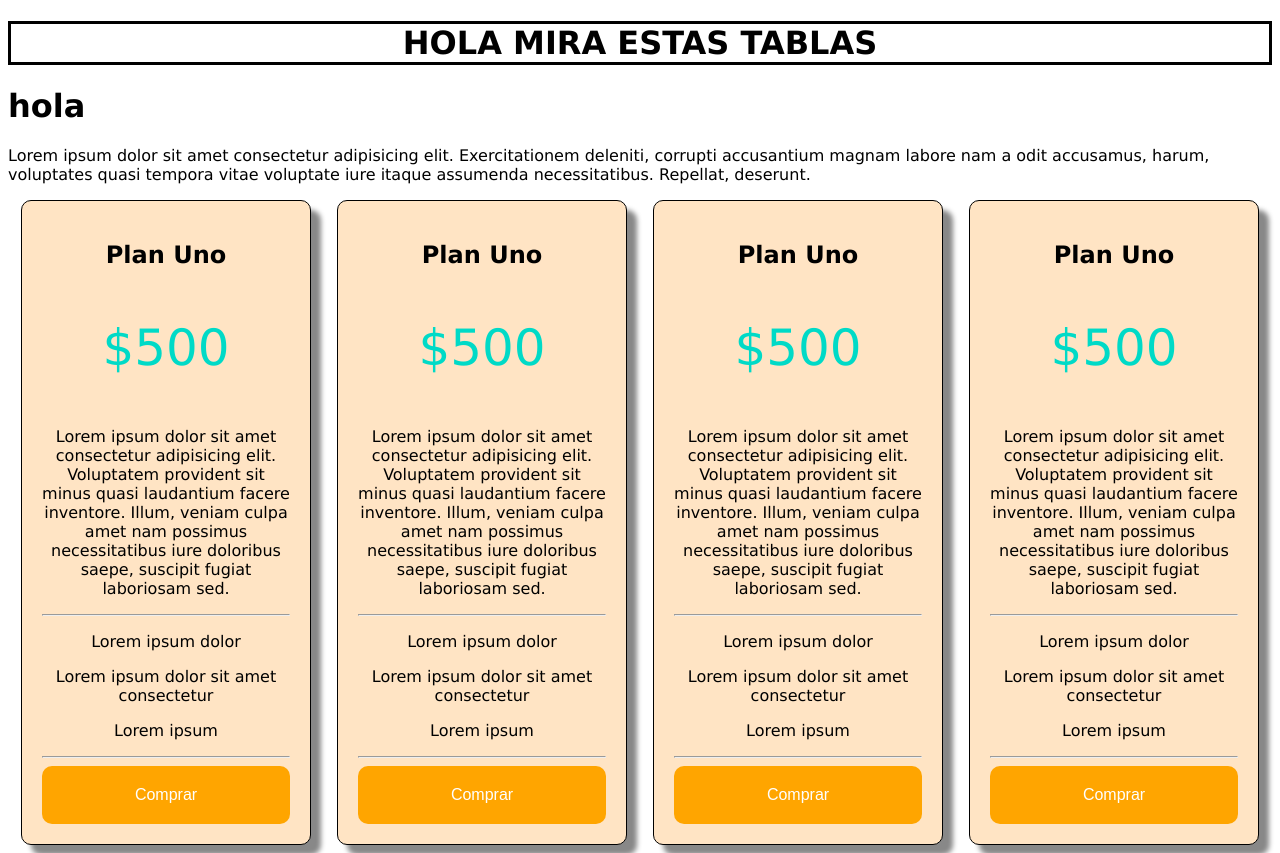
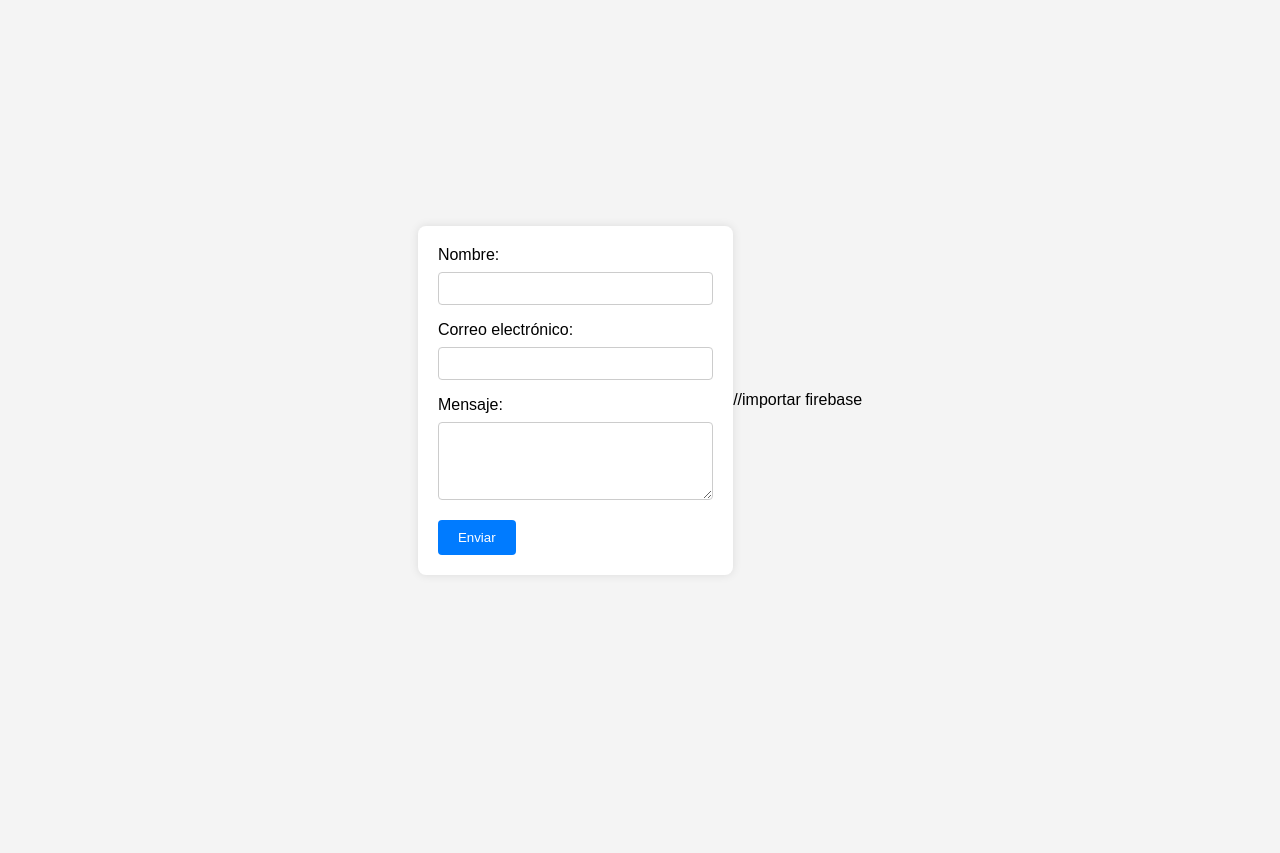
Before and after one commit to leonardoJesus1999/leonardoJesus1999.github.io, a plain HTML site: page index.html in a window 1280 px wide. After the commit the page ends 800 px from the top, so only its background shows below. Drawn offline with Linux system fonts and the light colour scheme.

Commit message:
cambios totales

```diff
--- a/index.html
+++ b/index.html
@@ -1,63 +1,92 @@
+
 <!DOCTYPE html>
-<html lang="en">
+<html lang="es">
 <head>
-    <meta charset="UTF-8">
-    <meta name="viewport" content="width=device-width, initial-scale=1.0">
-    <title>Document</title>
-    <link rel="stylesheet" href="style.css">
+  <meta charset="UTF-8">
+  <meta name="viewport" content="width=device-width, initial-scale=1.0">
+  <title>Formulario con HTML y CSS</title>
+  <style>
+    body {
+      font-family: 'Arial', sans-serif;
+      background-color: #f4f4f4;
+      margin: 0;
+      padding: 0;
+      display: flex;
+      justify-content: center;
+      align-items: center;
+      height: 100vh;
+    }
+
+    form {
+      background-color: #fff;
+      padding: 20px;
+      box-shadow: 0 0 10px rgba(0, 0, 0, 0.1);
+      border-radius: 8px;
+    }
+
+    label {
+      display: block;
+      margin-bottom: 8px;
+    }
+
+    input, select, textarea {
+      width: 100%;
+      padding: 8px;
+      margin-bottom: 16px;
+      box-sizing: border-box;
+      border: 1px solid #ccc;
+      border-radius: 4px;
+    }
+
+    button {
+      background-color: #007bff;
+      color: #fff;
+      padding: 10px 20px;
+      border: none;
+      border-radius: 4px;
+      cursor: pointer;
+    }
+
+    button:hover {
+      background-color: #0056b3;
+    }
+  </style>
 </head>
 <body>
-    <h1 class="mensaje">HOLA MIRA ESTAS TABLAS</h1>
-    <h1>hola</h1>
-    <p>Lorem ipsum dolor sit amet consectetur adipisicing elit. Exercitationem deleniti, corrupti accusantium magnam labore nam a odit accusamus, harum, voluptates quasi tempora vitae voluptate iure itaque assumenda necessitatibus. Repellat, deserunt.</p>
-    <section class="container flex center">
-        <div  class="columna">
-            <h1>Plan Uno</h1>
-            <p class="precio">$500</p>
-            <p class="text">Lorem ipsum dolor sit amet consectetur adipisicing elit. Voluptatem provident sit minus quasi laudantium facere inventore. Illum, veniam culpa amet nam possimus necessitatibus iure doloribus saepe, suscipit fugiat laboriosam sed.</p>
-            <hr>
-            <p >Lorem ipsum dolor </p>
-            <p >Lorem ipsum dolor sit amet consectetur </p>
-            <p >Lorem ipsum </p>
-            <hr>
-            <a href="#" class="enlace">Comprar</a>
-        </div>
+  <form>
+    <label for="nombre">Nombre:</label>
+    <input type="text" id="nombre" name="nombre" required>
 
-        <div  class="columna">
-            <h1>Plan Uno</h1>
-            <p class="precio">$500</p>
-            <p class="text">Lorem ipsum dolor sit amet consectetur adipisicing elit. Voluptatem provident sit minus quasi laudantium facere inventore. Illum, veniam culpa amet nam possimus necessitatibus iure doloribus saepe, suscipit fugiat laboriosam sed.</p>
-            <hr>
-            <p >Lorem ipsum dolor </p>
-            <p >Lorem ipsum dolor sit amet consectetur </p>
-            <p >Lorem ipsum </p>
-            <hr>
-            <a href="#" class="enlace">Comprar</a>
-        </div>
+    <label for="email">Correo electrónico:</label>
+    <input type="email" id="email" name="email" required>
 
-        <div  class="columna">
-            <h1>Plan Uno</h1>
-            <p class="precio">$500</p>
-            <p class="text">Lorem ipsum dolor sit amet consectetur adipisicing elit. Voluptatem provident sit minus quasi laudantium facere inventore. Illum, veniam culpa amet nam possimus necessitatibus iure doloribus saepe, suscipit fugiat laboriosam sed.</p>
-            <hr>
-            <p >Lorem ipsum dolor </p>
-            <p >Lorem ipsum dolor sit amet consectetur </p>
-            <p >Lorem ipsum </p>
-            <hr>
-            <a href="#" class="enlace">Comprar</a>
-        </div>
+    <label for="mensaje">Mensaje:</label>
+    <textarea id="mensaje" name="mensaje" rows="4" required></textarea>
 
-        <div  class="columna">
-            <h1>Plan Uno</h1>
-            <p class="precio">$500</p>
-            <p class="text">Lorem ipsum dolor sit amet consectetur adipisicing elit. Voluptatem provident sit minus quasi laudantium facere inventore. Illum, veniam culpa amet nam possimus necessitatibus iure doloribus saepe, suscipit fugiat laboriosam sed.</p>
-            <hr>
-            <p >Lorem ipsum dolor </p>
-            <p >Lorem ipsum dolor sit amet consectetur </p>
-            <p >Lorem ipsum </p>
-            <hr>
-            <a href="#" class="enlace">Comprar</a>
-        </div>
-    </section>
+    <button type="submit">Enviar</button>
+  </form>
+
+//importar firebase
+<script type="module">
+    // Import the functions you need from the SDKs you need
+    import { initializeApp } from "https://www.gstatic.com/firebasejs/10.7.0/firebase-app.js";
+    // TODO: Add SDKs for Firebase products that you want to use
+    // https://firebase.google.com/docs/web/setup#available-libraries
+
+    // Your web app's Firebase configuration
+    const firebaseConfig = {
+      apiKey: "AIzaSyBZxtxKRrBxPlXWsIIdOKnsqFk3BiHck0E",
+      authDomain: "conexion-c3d8c.firebaseapp.com",
+      databaseURL: "https://conexion-c3d8c-default-rtdb.firebaseio.com",
+      projectId: "conexion-c3d8c",
+      storageBucket: "conexion-c3d8c.appspot.com",
+      messagingSenderId: "392171159521",
+      appId: "1:392171159521:web:67485f4d7c94d82d6e1ca0"
+    };
+
+    // Initialize Firebase
+    const app = initializeApp(firebaseConfig);
+  </script>
+
 </body>
 </html>
```
